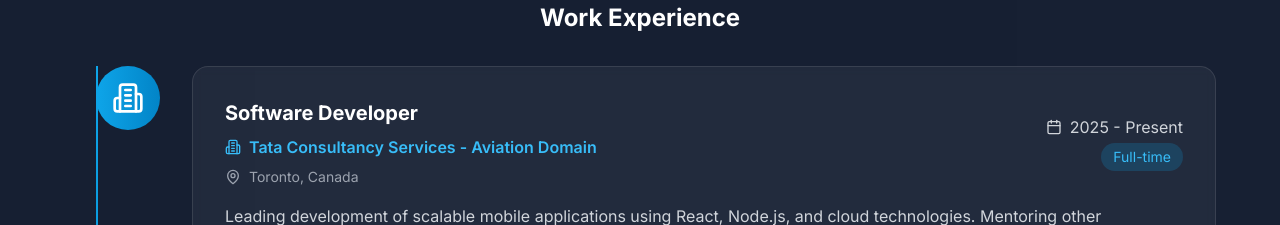
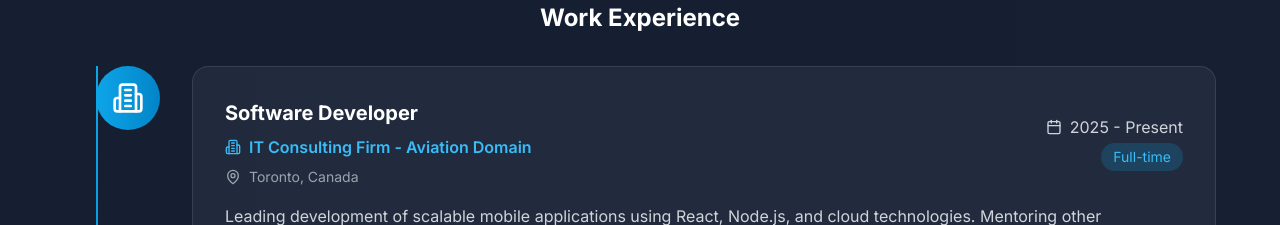
Before and after one commit to AdwaitKulkarni58/portfolio, a Next.js app: page / in a window 1280 px wide. Shown: the part 2980-3205 px from the top of the page. Built offline with nearby package versions, Linux system fonts and the light colour scheme.

Commit message:
fix experience

```diff
--- a/components/Experience.tsx
+++ b/components/Experience.tsx
@@ -8,7 +8,7 @@ import { Calendar, MapPin, Building2, Award, Code, Users } from "lucide-react";
 const experiences = [
   {
     title: "Software Developer",
-    company: "Tata Consultancy Services - Aviation Domain",
+    company: "IT Consulting Firm - Aviation Domain",
     location: "Toronto, Canada",
     period: "2025 - Present",
     type: "Full-time",
```
